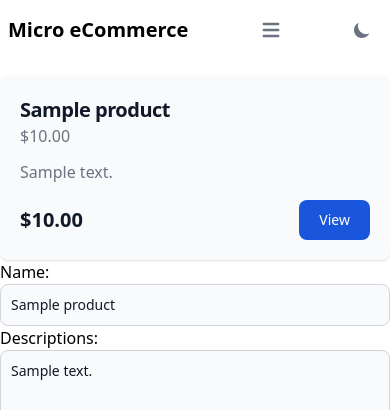
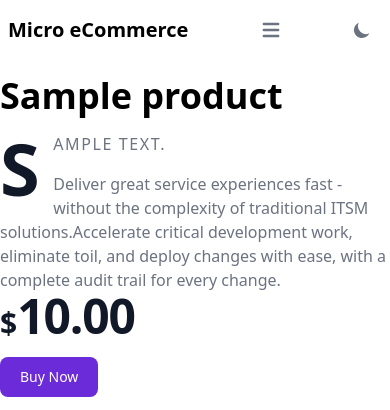
Before and after one commit to codingforentrepreneurs/micro-ecommerce, a Django app: a page that uses src/templates/products/detail.html in a window 390 px wide. Shown: the top 410 px of the page. Run offline with Django 4.2, Linux system fonts and the light colour scheme; a user stored in the database is signed in; tables that the repository leaves empty hold one stand-in row (values such as "Sample post").

Commit message:
update lista

```diff
--- a/src/products/views.py
+++ b/src/products/views.py
@@ -16,7 +16,7 @@ class ProductListView(ListView):
     template_name = 'products/list.html'
     context_object_name = 'products'
 
-class ProductDetailView(LoginRequiredMixin, DetailView):
+class ProductDetailView(DetailView):
     model = Product
     template_name = 'products/detail.html'
     context_object_name = 'product'
@@ -36,28 +36,12 @@ class ProductUpdateView(LoginRequiredMixin, UpdateView):
     slug_field = 'handle'
 
     def get_success_url(self):
-        # return reverse('products:product_detail', kwargs={'handle': self.object.handle})
-        return reverse('products:product_list_class')
+        return reverse_lazy('products:product_detail', kwargs={'slug': self.object.handle})
 
     def form_valid(self, form):
         if self.object.user == self.request.user:
             form.save()
         return super().form_valid(form)
-
-def product_detail_view(request, handle=None):
-    obj = get_object_or_404(Product, handle=handle)
-    is_owner = False
-    if request.user.is_authenticated:
-        is_owner = obj.user == request.user
-    context = {"object": obj}
-    if is_owner:
-        form = ProductForm(request.POST or None, instance=obj)
-        if form.is_valid():
-            obj = form.save(commit=False)
-            obj.save()
-            # return redirect('/products/create/')
-        context['form'] = form
-    return render(request, 'products/detail.html', context)
 
 class ProductCreateView(CreateView):
     model = Product
--- a/src/static/css/output.css
+++ b/src/static/css/output.css
@@ -914,15 +914,14 @@ input:checked + .toggle-bg {
 }
 
 .btn-submit {
-  width: 100%;
+  margin-bottom: 0.5rem;
   border-radius: 0.5rem;
   --tw-bg-opacity: 1;
-  background-color: rgb(26 86 219 / var(--tw-bg-opacity));
+  background-color: rgb(108 43 217 / var(--tw-bg-opacity));
   padding-left: 1.25rem;
   padding-right: 1.25rem;
   padding-top: 0.625rem;
   padding-bottom: 0.625rem;
-  text-align: center;
   font-size: 0.875rem;
   line-height: 1.25rem;
   font-weight: 500;
@@ -1201,10 +1194,22 @@ input:checked + .toggle-bg {
   margin-bottom: 0.5rem;
 }
 
+.mb-3 {
+  margin-bottom: 0.75rem;
+}
+
 .mb-4 {
   margin-bottom: 1rem;
 }
 
+.mb-6 {
+  margin-bottom: 1.5rem;
+}
+
+.mb-8 {
+  margin-bottom: 2rem;
+}
+
 .ml-3 {
   margin-left: 0.75rem;
 }
@@ -1419,6 +1412,10 @@ input:checked + .toggle-bg {
   align-items: center;
 }
 
+.items-baseline {
+  align-items: baseline;
+}
+
 .justify-start {
   justify-content: flex-start;
 }
@@ -1449,10 +1446,10 @@ input:checked + .toggle-bg {
   margin-left: calc(0.5rem * calc(1 - var(--tw-space-x-reverse)));
 }
 
-.space-x-4 > :not([hidden]) ~ :not([hidden]) {
-  --tw-space-x-reverse: 0;
-  margin-right: calc(1rem * var(--tw-space-x-reverse));
-  margin-left: calc(1rem * calc(1 - var(--tw-space-x-reverse)));
+.space-y-4 > :not([hidden]) ~ :not([hidden]) {
+  --tw-space-y-reverse: 0;
+  margin-top: calc(1rem * calc(1 - var(--tw-space-y-reverse)));
+  margin-bottom: calc(1rem * var(--tw-space-y-reverse));
 }
 
 .self-center {
@@ -1656,12 +1635,13 @@ input:checked + .toggle-bg {
   padding-top: 0.5rem;
 }
 
-.pb-12 {
-  padding-bottom: 3rem;
-}
-
 .text-center {
   text-align: center;
+}
+
+.text-3xl {
+  font-size: 1.875rem;
+  line-height: 2.25rem;
 }
 
 .text-4xl {
@@ -1669,6 +1649,11 @@ input:checked + .toggle-bg {
   line-height: 2.5rem;
 }
 
+.text-5xl {
+  font-size: 3rem;
+  line-height: 1;
+}
+
 .text-lg {
   font-size: 1.125rem;
   line-height: 1.75rem;
@@ -1684,43 +1669,24 @@ input:checked + .toggle-bg {
   line-height: 1.75rem;
 }
 
-.text-3xl {
-  font-size: 1.875rem;
-  line-height: 2.25rem;
-}
-
-.text-base {
-  font-size: 1rem;
-  line-height: 1.5rem;
-}
-
-.text-2xl {
-  font-size: 1.5rem;
-  line-height: 2rem;
+.font-bold {
+  font-weight: 700;
 }
 
 .font-extrabold {
   font-weight: 800;
 }
 
+.font-light {
+  font-weight: 300;
+}
+
 .font-medium {
   font-weight: 500;
 }
 
 .font-semibold {
   font-weight: 600;
-}
-
-.font-bold {
-  font-weight: 700;
-}
-
-.font-normal {
-  font-weight: 400;
-}
-
-.font-light {
-  font-weight: 300;
 }
 
 .leading-6 {
@@ -1831,6 +1787,36 @@ input:checked + .toggle-bg {
   transition-timing-function: cubic-bezier(0, 0, 0.2, 1);
 }
 
+.first-letter\:float-left::first-letter {
+  float: left;
+}
+
+.first-letter\:mr-3::first-letter {
+  margin-right: 0.75rem;
+}
+
+.first-letter\:text-7xl::first-letter {
+  font-size: 4.5rem;
+  line-height: 1;
+}
+
+.first-letter\:font-bold::first-letter {
+  font-weight: 700;
+}
+
+.first-letter\:text-gray-900::first-letter {
+  --tw-text-opacity: 1;
+  color: rgb(17 24 39 / var(--tw-text-opacity));
+}
+
+.first-line\:uppercase::first-line {
+  text-transform: uppercase;
+}
+
+.first-line\:tracking-widest::first-line {
+  letter-spacing: 0.1em;
+}
+
 .hover\:border-gray-300:hover {
   --tw-border-opacity: 1;
   border-color: rgb(209 213 219 / var(--tw-border-opacity));
--- a/src/static/tailwind/tailwind-input.css
+++ b/src/static/tailwind/tailwind-input.css
@@ -7,6 +7,6 @@
         @apply bg-gray-50 border border-gray-300 text-gray-900 text-sm rounded-lg focus:ring-blue-500 focus:border-blue-500 block w-full p-2.5 dark:bg-gray-700 dark:border-gray-600 dark:placeholder-gray-400 dark:text-white dark:focus:ring-blue-500 dark:focus:border-blue-500
     }
     .btn-submit {
-        @apply text-white bg-blue-700 hover:bg-blue-800 focus:ring-4 focus:outline-none focus:ring-blue-300 font-medium rounded-lg text-sm w-full sm:w-auto px-5 py-2.5 text-center dark:bg-blue-600 dark:hover:bg-blue-700 dark:focus:ring-blue-800
+        @apply focus:outline-none text-white bg-purple-700 hover:bg-purple-800 focus:ring-4 focus:ring-purple-300 font-medium rounded-lg text-sm px-5 py-2.5 mb-2 dark:bg-purple-600 dark:hover:bg-purple-700 dark:focus:ring-purple-900
     }
 }
--- a/src/templates/products/detail.html
+++ b/src/templates/products/detail.html
@@ -1,30 +1,72 @@
-{% extends 'base.html' %}
+{% extends "base.html" %}
+
 
 {% block content %}
 
-<div class="items-center bg-gray-50 rounded-lg shadow sm:flex dark:bg-gray-800 dark:border-gray-700">
-    {% if product.image %}
-    <a href="{{product.get_absolute_url}}">
-        <img class="w-full rounded-lg sm:rounded-none sm:rounded-l-lg" src="https://flowbite.s3.amazonaws.com/blocks/marketing-ui/avatars/sofia-mcguire.png" alt="Sofia Avatar">
-    </a>
-    {% endif %}
-    <div class="p-5">
-        <h3 class="text-xl font-bold tracking-tight text-gray-900 dark:text-white">
-            <a href="{{product.get_absolute_url}}">{{product.name}}</a>
-        </h3>
-        <span class="text-gray-500 dark:text-gray-400">${{product.price}}</span>
-        <p class="mt-3 mb-4 font-light text-gray-500 dark:text-gray-400">{{product.descriptions}}</p>
-        <div class="flex items-center justify-between">
-            <span class="text-xl font-bold text-gray-900 dark:text-white">${{product.price}}</span>
-            <a href="{{product.get_absolute_url}}" class="text-white bg-blue-700 hover:bg-blue-800 focus:ring-4 focus:outline-none focus:ring-blue-300 font-medium rounded-lg text-sm px-5 py-2.5 text-center dark:bg-blue-600 dark:hover:bg-blue-700 dark:focus:ring-blue-800">View</a>
+<div class="flex flex-col md:flex-row">
+
+    <div class="w-full md:w-3/4 space-y-4">
+        <!-- main content-->
+        <h2 class="text-4xl font-bold dark:text-white">{{ object.name }}</h2>
+
+
+
+        <p class="mb-3 font-light text-gray-500 dark:text-gray-400 first-line:uppercase first-line:tracking-widest first-letter:text-7xl first-letter:font-bold first-letter:text-gray-900 dark:first-letter:text-gray-100 first-letter:mr-3 first-letter:float-left">{{product.descriptions}}</p>
+        <p class="font-light text-gray-500 dark:text-gray-400">Deliver great service experiences fast - without the complexity of traditional ITSM solutions.Accelerate critical development work, eliminate toil, and deploy changes with ease, with a complete audit trail for every change.</p>
+
+    </div>
+
+
+
+
+    <div class="w-full md:w-1/4 space-y-4">
+        <!-- sidebar -->
+
+        <div class="flex items-baseline text-gray-900 dark:text-white">
+            <span class="text-3xl font-semibold">$</span>
+            <span class="text-5xl font-extrabold tracking-tight">{{product.price}}</span>
+
         </div>
+
+        <button type="button" class="btn-submit">Buy Now</button>
+
+        <div class="grid gap-4 ">
+            <div>
+                <img class="h-auto max-w-full rounded-lg" src="https://flowbite.s3.amazonaws.com/docs/gallery/featured/image.jpg" alt="">
+            </div>
+            <div class="grid grid-cols-5 gap-4">
+                <div>
+                    <img class="h-auto max-w-full rounded-lg" src="https://flowbite.s3.amazonaws.com/docs/gallery/square/image-1.jpg" alt="">
+                </div>
+                <div>
+                    <img class="h-auto max-w-full rounded-lg" src="https://flowbite.s3.amazonaws.com/docs/gallery/square/image-2.jpg" alt="">
+                </div>
+                <div>
+                    <img class="h-auto max-w-full rounded-lg" src="https://flowbite.s3.amazonaws.com/docs/gallery/square/image-3.jpg" alt="">
+                </div>
+                <div>
+                    <img class="h-auto max-w-full rounded-lg" src="https://flowbite.s3.amazonaws.com/docs/gallery/square/image-4.jpg" alt="">
+                </div>
+                <div>
+                    <img class="h-auto max-w-full rounded-lg" src="https://flowbite.s3.amazonaws.com/docs/gallery/square/image-5.jpg" alt="">
+                </div>
+            </div>
+        </div>
+
+        {% if form %}
+        <div>
+            <h3 class="text-xl font-bold dark:text-white">Update Product</h3>
+            <form method="POST" action="." class="dark:text-white">
+                {% csrf_token %}
+                {{ form.as_p }}
+
+                <button type="submit" class="btn-submit mt-2">Update</button>
+            </form>
+        </div>
+        {% endif %}
+
     </div>
+
 </div>
 
-<!-- formulario para actualizar el producto -->
-<form method="post" action="{% url 'products:product_update' product.handle %}">
-    {% csrf_token %}
-    {{ form.as_p }}
-    <button type="submit" class="text-white bg-blue-700 hover:bg-blue-800 focus:ring-4 focus:outline-none focus:ring-blue-300 font-medium rounded-lg text-sm px-5 py-2.5 text-center dark:bg-blue-600 dark:hover:bg-blue-700 dark:focus:ring-blue-800">Guardar cambios</button>
-  </form>
 {% endblock %}
--- a/src/templates/products/list_card.html
+++ b/src/templates/products/list_card.html
@@ -12,7 +12,7 @@
         <p class="mt-3 mb-4 font-light text-gray-500 dark:text-gray-400">{{product.descriptions}}</p>
         <div class="flex items-center justify-between">
             <span class="text-xl font-bold text-gray-900 dark:text-white">${{product.price}}</span>
-            <a href="{{product.get_absolute_url}}" class="text-white bg-blue-700 hover:bg-blue-800 focus:ring-4 focus:outline-none focus:ring-blue-300 font-medium rounded-lg text-sm px-5 py-2.5 text-center dark:bg-blue-600 dark:hover:bg-blue-700 dark:focus:ring-blue-800">View</a>
+            <a href="{{product.get_absolute_url}}" class="btn-submit">View</a>
         </div>
     </div>
 </div>
```
Also changed, not shown: other parts of src/static/css/output.css (+69 -105 lines).
